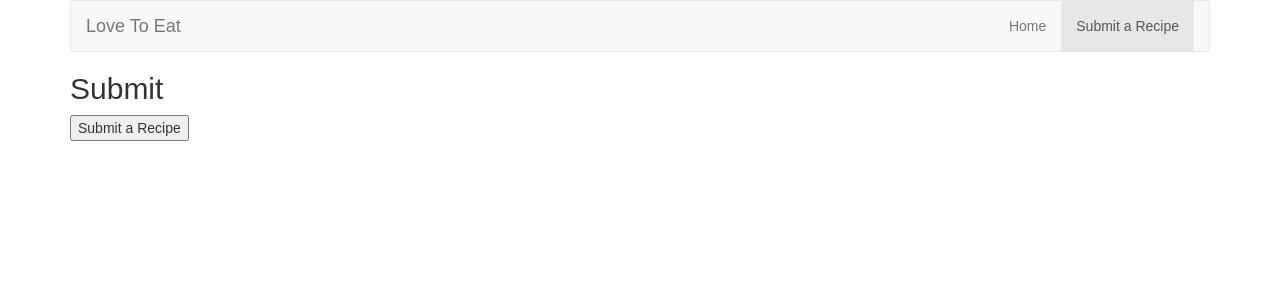
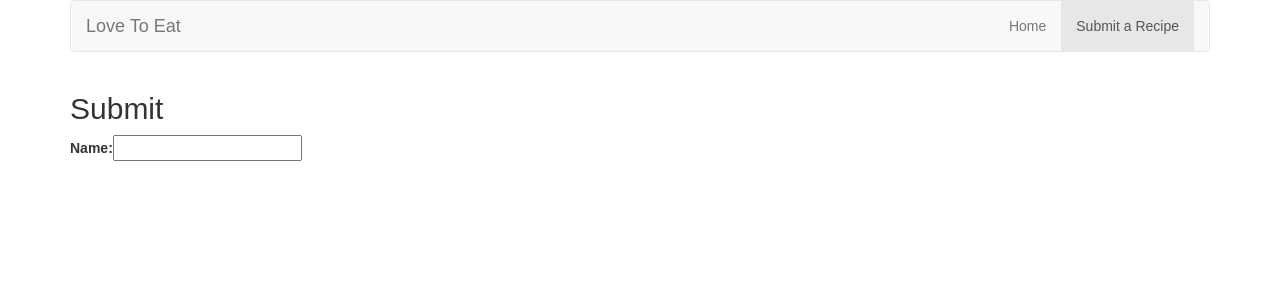
Before and after one commit to dgnsstyles/lovetoeat, a React (Create React App) app: page /submit in a window 1280 px wide. Shown: the top 300 px of the page. Built offline with nearby package versions, Linux system fonts and the light colour scheme.

Commit message:
changes in style and Submit.js

```diff
--- a/src/Submit.js
+++ b/src/Submit.js
@@ -17,8 +17,14 @@ class Submit extends Component {
 	render() {
 		return (
 			<div>
-				<h2>Submit</h2>
-				<button onClick={this.submitRecipe}>Submit a Recipe</button>
+				 <div className="row">
+                    <div className="col-xs-12 col-sm-12">
+                        <h2>Submit</h2>
+                        <label htmlFor="Name">Name:</label>
+                        <input type="text"/>
+                    </div>
+                </div>
+
 			</div>
 		);
 	}
```
